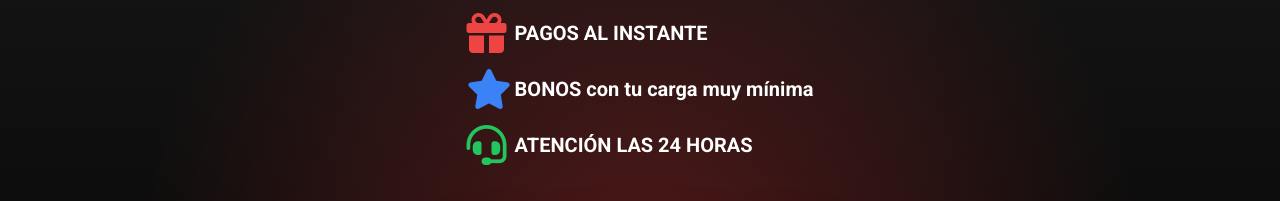
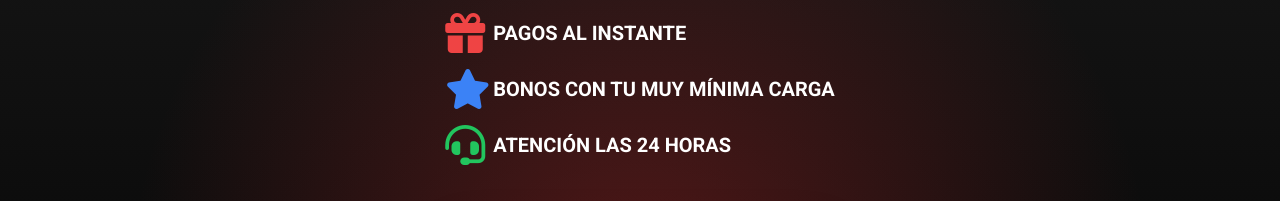
Before and after one commit to iandqn/rutaverde, a plain HTML site: page index.html in a window 1280 px wide. Shown: the part 501-702 px from the top of the page. Drawn offline with nearby package versions, Linux system fonts and the light colour scheme.

Commit message:
Update index.html

```diff
--- a/index.html
+++ b/index.html
@@ -122,7 +122,7 @@
                 </li>
                 <li class="flex items-center gap-4">
                     <i class="fa-solid fa-star fa-2x w-8 text-center text-blue-500"></i>
-                    <span class="font-bold">BONOS con tu carga muy mínima</span>
+                    <span class="font-bold">BONOS CON TU MUY MÍNIMA CARGA</span>
                 </li>
                 <li class="flex items-center gap-4">
                     <i class="fa-solid fa-headset fa-2x w-8 text-center text-green-500"></i>
```
